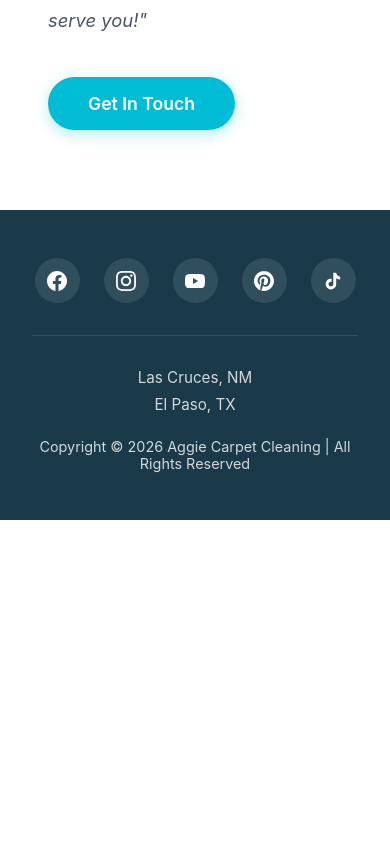
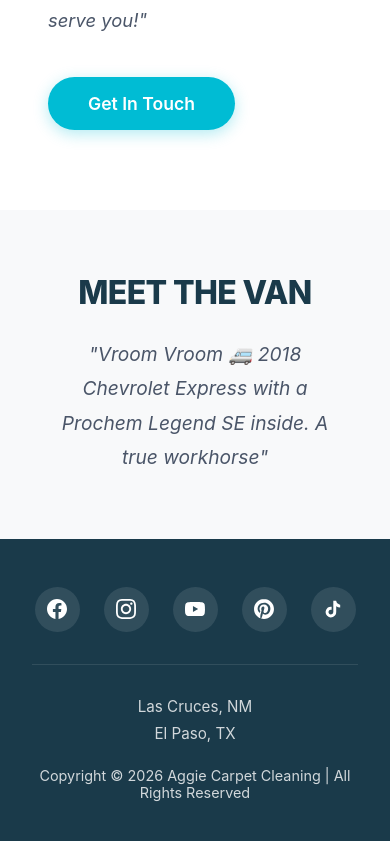
Before and after one commit to mishael-ed/aggiecarpetcleaningnm, a React (Create React App) app in the folder aggie-carpet-cleaning/: page /about in a window 390 px wide. Shown: the part 1484-2325 px from the top of the page. Before the commit the page ends 2004 px from the top, so only its background shows below. Built offline with nearby package versions, Linux system fonts and the light colour scheme; a web font is replaced by a local one.

Commit message:
made some changes to the hero section

```diff
--- a/aggie-carpet-cleaning/src/pages/About.css
+++ b/aggie-carpet-cleaning/src/pages/About.css
@@ -104,6 +104,34 @@
   box-shadow: 0 6px 20px rgba(0,188,212,0.4);
 }
 
+/* ── Van Section ── */
+.van-section {
+  background: #f8f9fa;
+  padding: 4rem 3rem;
+  text-align: center;
+}
+
+.van-content-center {
+  max-width: 800px;
+  margin: 0 auto;
+}
+
+.van-content-center h2 {
+  font-size: 2.5rem;
+  font-weight: 800;
+  color: #1a3a4a;
+  margin-bottom: 1.5rem;
+  line-height: 1.2;
+  letter-spacing: -0.02em;
+}
+
+.van-content-center p {
+  font-size: 1.2rem;
+  color: #4a5568;
+  line-height: 1.8;
+  font-style: italic;
+}
+
 /* Responsive */
 @media (max-width: 900px) {
   .about-hero {
@@ -130,4 +158,8 @@
   .owner-content h2 {
     font-size: 2rem;
   }
+
+  .van-content-center h2 {
+    font-size: 2rem;
+  }
 }
--- a/aggie-carpet-cleaning/src/pages/About.jsx
+++ b/aggie-carpet-cleaning/src/pages/About.jsx
@@ -42,6 +42,16 @@ const About = () => {
         </div>
       </section>
 
+      {/* Meet the Van Section */}
+      <section className="van-section">
+        <div className="van-content-center">
+          <h2>MEET THE VAN</h2>
+          <p>
+            "Vroom Vroom 🚐 2018 Chevrolet Express with a Prochem Legend SE inside. A true workhorse"
+          </p>
+        </div>
+      </section>
+
       <Footer />
     </div>
   );
--- a/aggie-carpet-cleaning/src/pages/Home.jsx
+++ b/aggie-carpet-cleaning/src/pages/Home.jsx
@@ -14,12 +14,12 @@ const Home = () => {
         <div className="hero-overlay">
           <div className="hero-content">
             <h1>
-              CHOOSE THE TRUSTED CARPET<br />
-              CLEANING COMPANY IN LAS CRUCES, NM<br />
-              AND EL PASO, TX
+              PREMIUM CARPET CLEANING IN<br />
+              LAS CRUCES & EL PASO — FAST DRY TIMES,<br />
+              PRO GRADE EQUIPMENT
             </h1>
-            <p className="hero-subtitle">Partner with the pros at Aggie Carpet Cleaning</p>
-            <Link to="/contact" className="hero-btn">Get In Touch</Link>
+            <p className="hero-subtitle">Trusted by 500+ homeowners. Pet stains, odors, and deep dirt removed the right way.</p>
+            <Link to="/contact" className="hero-btn">BOOK CLEANING</Link>
           </div>
         </div>
 
```
